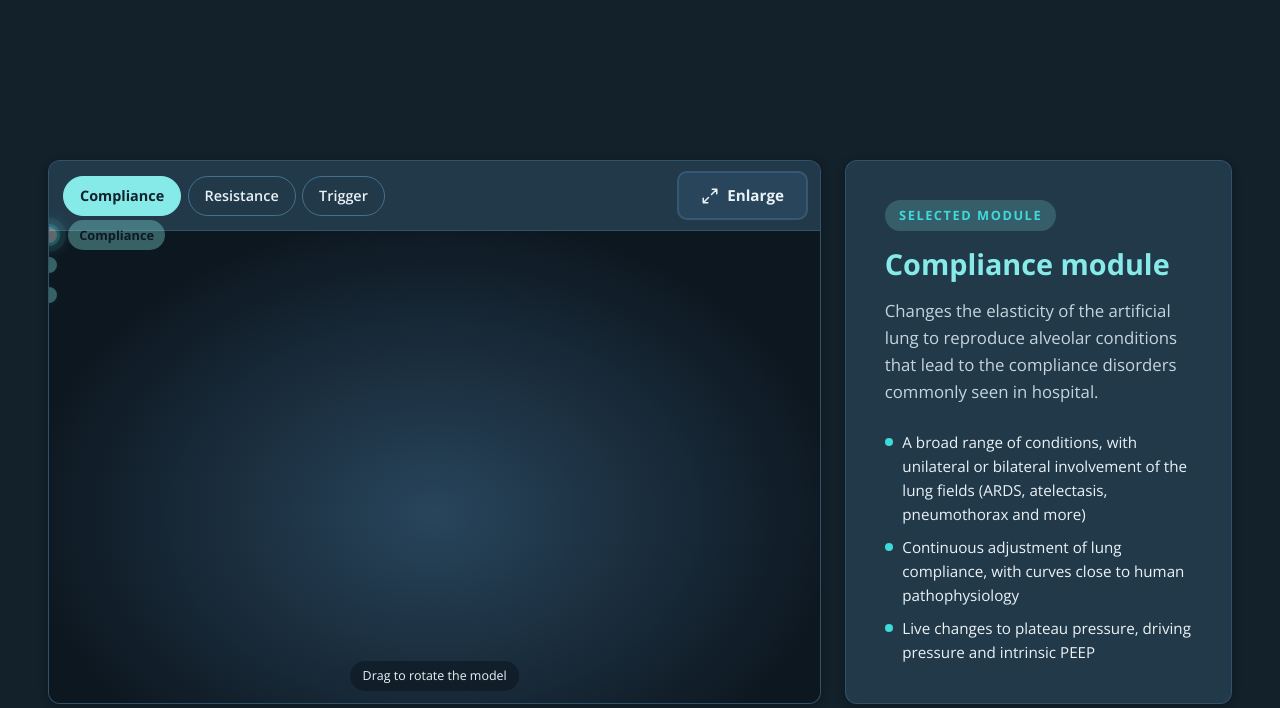
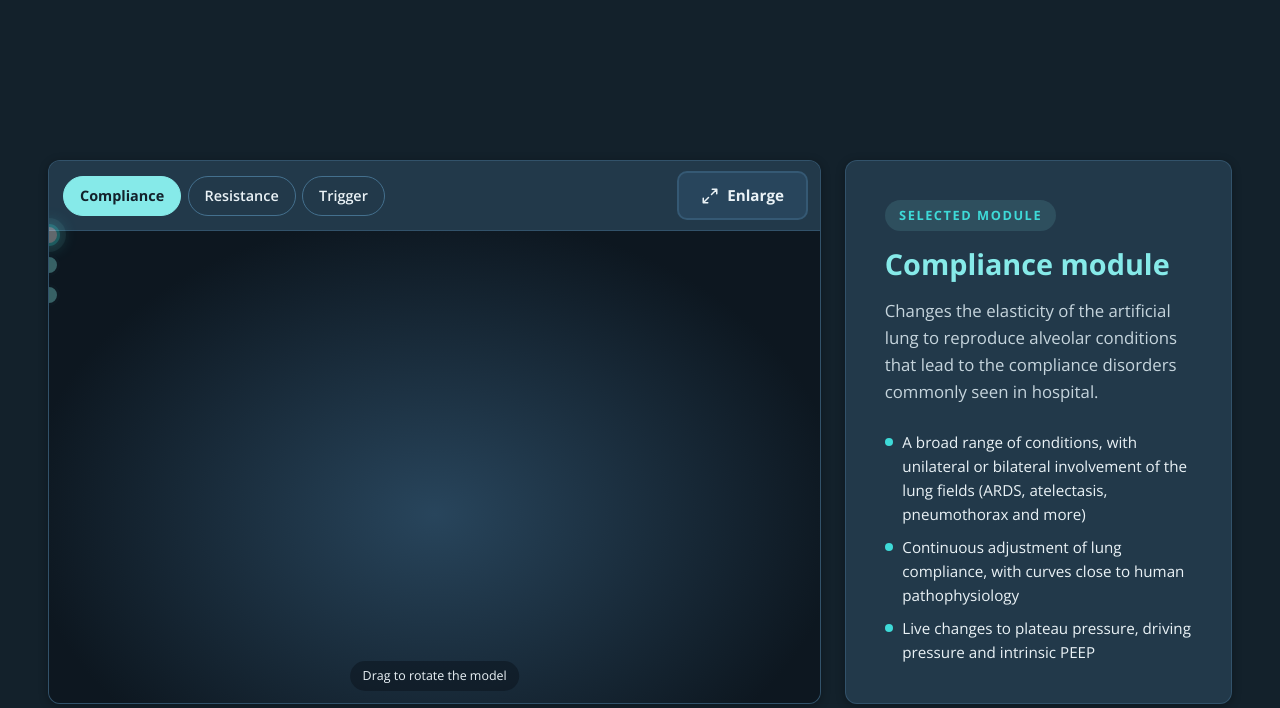
Before and after one commit to NexSIM-Code/NexSIM_FrontEnd, a PHP site: page / in a window 1280 px wide. Shown: the part 980-1688 px from the top of the page. Run offline with PHP 8.4, Linux system fonts and the light colour scheme; some libraries are stand-ins or nearby versions.

Commit message:
Add `--eyebrow-bg` variable and update styles for hierarchy, animations, and hover states

```diff
--- a/src/css/style.css
+++ b/src/css/style.css
@@ -51,6 +51,7 @@
     --shadow: 0 10px 30px rgba(0, 0, 0, 0.35);
     --shadow-sm: 0 2px 10px rgba(0, 0, 0, 0.30);
     --accent-alpha: rgba(134, 234, 233, 0.20);
+    --eyebrow-bg: rgba(134, 234, 233, 0.12);
     --hero-tint: rgba(19, 33, 43, 0.35);
     --success: #6FCF97;
     --error: #FFB3B3;
@@ -85,6 +86,7 @@ html[data-theme="light"] {
     --shadow: 0 10px 30px rgba(19, 33, 43, 0.14);
     --shadow-sm: 0 2px 10px rgba(19, 33, 43, 0.10);
     --accent-alpha: rgba(62, 218, 216, 0.22);
+    --eyebrow-bg: rgba(62, 218, 216, 0.22);
     --hero-tint: rgba(19, 33, 43, 0.30);
     --success: #57C785;
     --error: #A00E36;
@@ -198,7 +200,7 @@ main section[id] {
     letter-spacing: 0.12em;
     text-transform: uppercase;
     color: var(--accent-strong);
-    background: var(--accent-alpha);
+    background: var(--eyebrow-bg);
     padding: 0.35rem 0.9rem;
     border-radius: var(--radius-pill);
     margin-bottom: 1rem;
@@ -1362,6 +1364,9 @@ footer {
                 opacity: 0;
                 transform: scale(0.94) translateY(30px);
             }
+            15% {
+                opacity: 1;
+            }
             to {
                 opacity: 1;
                 transform: scale(1) translateY(0);
@@ -1377,6 +1382,9 @@ footer {
             from {
                 opacity: 0;
                 transform: translateY(30px);
+            }
+            15% {
+                opacity: 1;
             }
             to {
                 opacity: 1;
@@ -1422,7 +1430,8 @@ footer {
     opacity: 0.35;
 }
 
-.hotspot:not([data-visible]) .hotspot-label {
+.hotspot:not([data-visible]) .hotspot-label,
+.hotspot:not([data-visible]).active .hotspot-label {
     opacity: 0;
 }
 
```
